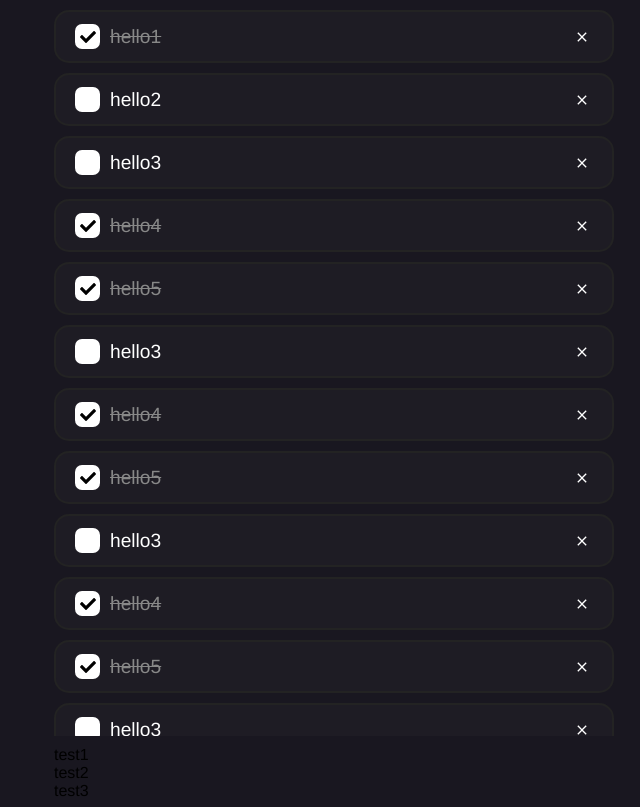
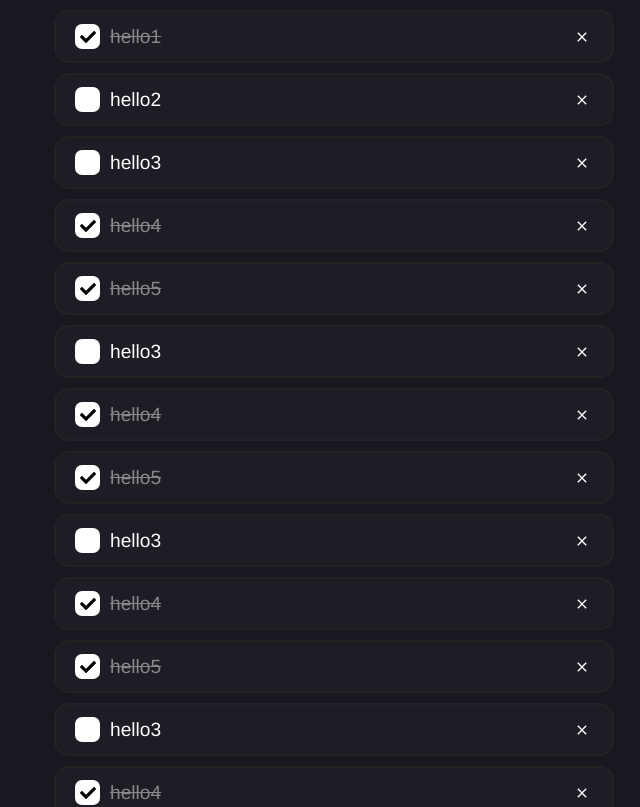
Before and after one commit to mkachi-study/react-redux-study, a React app: page /#/ in a window 1280 px wide. Shown: the top 807 px of the page, without its empty margins (306-946 px from the left). Built offline with nearby package versions, Linux system fonts and the light colour scheme.

Commit message:
feat: Container 속성을 #root에 적용

```diff
--- a/src/components/layouts/Container/style.module.css
+++ /dev/null
@@ -1,7 +0,0 @@
-.default {
-  display: flex;
-  flex-direction: column;
-  margin: 0px auto;
-  padding: 0px 10px;
-  max-width: 580px;
-}
--- a/src/index.css
+++ b/src/index.css
@@ -15,7 +15,6 @@
 html,
 body {
   background-color: #191720;
-  overflow: hidden;
 }
 
 body > * {
@@ -28,5 +27,4 @@ body > * {
   margin: 0px auto;
   padding: 0px 10px;
   max-width: 580px;
-  height: 100vh;
 }
```
Also changed, not shown: src/components/layouts/Container/index.tsx (deleted, +0 -22 lines).
